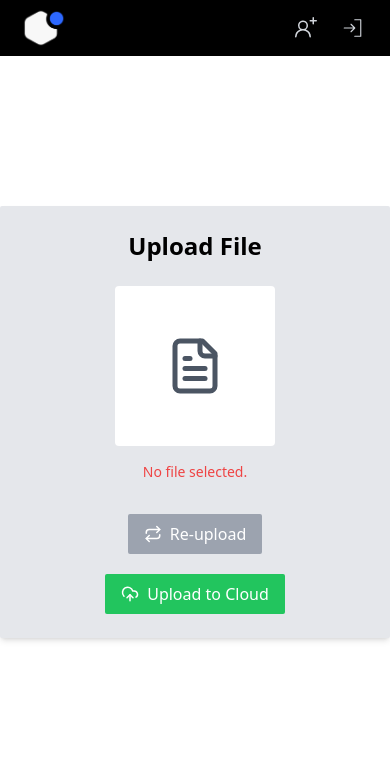
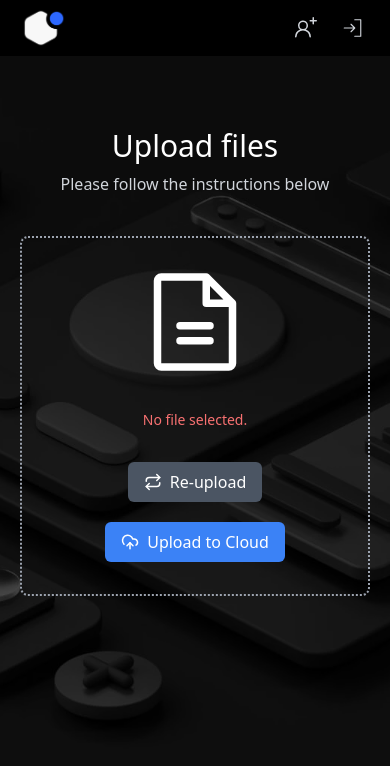
Before and after one commit to harshkunz/Smart-Secure-File-Vault, a React (Vite) app in the folder frontend/: page /upload in a window 390 px wide. Shown: the top 766 px of the page. Built offline with nearby package versions, Linux system fonts and the light colour scheme.

Commit message:
ui responsive

```diff
--- a/frontend/src/components/Dashboard.jsx
+++ b/frontend/src/components/Dashboard.jsx
@@ -49,12 +49,12 @@ const Dashboard = () => {
     <div className="pt-20 min-h-screen relative bg-black">
       {/* Background layer */}
       <div
-        className="h-full w-full absolute inset-0 bg-cover bg-center filter opacity-40"
+        className="h-full w-full absolute inset-0 bg-cover bg-center filter opacity-30"
         style={{ backgroundImage: `url(${cloud})` }}
       />
 
       {/* Foreground Content */}
-      <div className="relative w-full max-w-screen-lg mx-auto px-4 sm:px-16 md:px-16 lg:px-32 text-white">
+      <div className="relative w-full max-w-screen-lg mx-auto px-5 sm:px-16 md:px-16 lg:px-32 text-white">
         <div>
           <h1 className="text-3xl sm:text-4xl md:text-4xl lg:px-5xl font-medium mb-2 pt-12">Done! You're on Dashboard</h1>
           <h2 className="text-base sm:text-lg md:text-lg text-gray-300 mb-6 pb-4">Please follow the conditions below</h2>
--- a/frontend/src/components/Login.jsx
+++ b/frontend/src/components/Login.jsx
@@ -50,7 +50,6 @@ const Login = () => {
         <h2 className="text-2xl font-medium mb-4 text-center">Login</h2>
 
         {error && <p className="text-red-500 mb-2">{error}</p>}
-
         <div className="mb-4">
           <label htmlFor="email" className="block font-medium mb-1">Email</label>
           <input
--- a/frontend/src/components/Upload.jsx
+++ b/frontend/src/components/Upload.jsx
@@ -1,7 +1,9 @@
 import { useState, useRef, useEffect, useContext } from "react";
 import { FileText, Repeat, CloudUpload } from "lucide-react";
+import { PiFileText } from "react-icons/pi";
 import { useLocation, useNavigate } from "react-router-dom";
 import { UserData } from '../context/UserContext';
+import cloud from '../assets/cloud.jpg';
 import axios from 'axios';
 
 const BASE_URL = "http://localhost:5000";
@@ -17,6 +19,7 @@ const Upload = () => {
   const [uploading, setUploading] = useState(false);
   const [uploadProgress, setUploadProgress] = useState(0);
   const [error, setError] = useState('');
+  const [loading, setloading] = useState(false);
 
   const fileInputRef = useRef();
 
@@ -38,9 +41,13 @@ const Upload = () => {
         setError("File size exceeds 50MB limit");
         return;
       }
+      setloading(true);
+      setTimeout(() => {
+        setloading(false);
         setFile(selected);
         setFileName(selected.name);
         setError('');
+      }, 1500);
     }
   };
 
@@ -99,51 +106,76 @@ const Upload = () => {
   };
 
   return (
-    <div className="flex justify-center items-center min-h-screen bg-none">
-      <div className="bg-gray-200 p-6 shadow-md rounded-sm w-full max-w-md">
-        <h2 className="text-2xl font-semibold text-center mb-4">Upload File</h2>
+    <div className="pt-20 min-h-screen relative bg-black">
+      {/* Background layer */}
+        <div
+          className="h-full w-full absolute inset-0 bg-cover bg-center filter opacity-30"
+          style={{ backgroundImage: `url(${cloud})` }}
+        />
 
-        <div className="flex justify-center mb-4 pt-2">
-          <div className="w-40 h-40 bg-white hover:bg-green-100 rounded flex items-center justify-center">
-            <FileText size={60} className="text-gray-600" />
+      {/* Foreground Content */}
+      <div className="relative w-full max-w-screen-lg mx-auto px-5 sm:px-32 md:px-46 lg:px-64">
+        <div className="text-white items-center text-center">
+          <h1 className="text-3xl sm:text-4xl md:text-4xl lg:px-5xl font-medium mb-2 pt-12">Upload files</h1>
+          <h2 className="text-base sm:text-lg md:text-lg text-gray-300 mb-6 pb-4">Please follow the instructions below</h2>
+        </div>
+
+        {/* Upload Card */}
+        <div className= "border-2 border-dotted border-gray-400 p-6 pt-5  rounded-lg text-center space-y-6 transition-all duration-200">
+
+          <div className="flex justify-center mb-4">
+            <div className="w-32 h-32 flex items-center justify-center transition">
+              <PiFileText size={120} className="text-white" />
             </div>
           </div>
 
           {file ? (
-          <div className="space-y-2 text-sm">
-            <div className="flex items-center pt-2">
-              <span className="w-24 font-medium">Name:</span>
+            <div className="space-y-3 text-sm text-white">
+
+              <div className="flex flex-col pt-2 border border-gray-500 rounded-lg py-3 mx-8">
+                <span className="w-24 font-medium text-gray-300 text-center mb-1 pl-1">NAME</span>
+                <div className="flex justify-center px-6">
                   <input
                     value={fileName}
                     onChange={(e) => setFileName(e.target.value)}
-                className="border hover:bg-green-100 p-1 rounded-sm w-full"
+                    className="border-b border-gray-500 focus:border-white bg-transparent text-white focus:outline-none
+                              hover:bg-white hover:bg-opacity-30
+                              w-full max-w-md py-1 pl-3"
                   />
                 </div>
-            <div className="flex items-center">
-              <span className="w-24 font-medium">Type:</span>
-              <span>{file.type || "Unknown"}</span>
               </div>
-            <div className="flex items-center">
-              <span className="w-24 font-medium">Size:</span>
+
+              <div className="flex items-center border border-gray-500 rounded-lg py-2 mx-8">
+                <span className="w-24 font-medium text-gray-300">TYPE</span>
+                <span >{file.type || "Unknown"}</span>
+              </div>
+              <div className="flex items-center border border-gray-500 rounded-lg py-2 mx-8">
+                <span className="w-24 font-medium text-gray-300">SIZE</span>
                 <span>{(file.size / (1024 * 1024)).toFixed(2)} MB</span>
               </div>
             </div>
           ) : (
-          <p className="text-center text-sm text-red-500">No file selected.</p>
+            <p className="text-center text-sm text-red-400">No file selected.</p>
           )}
 
           {error && (
-          <div className="text-red-500 text-center text-sm mt-2">
+            <div className="text-red-400 text-center text-sm mt-2">
               {error}
             </div>
           )}
 
           {uploading && (
-          <div className="w-full bg-gray-200 rounded-full h-2.5 mt-4">
+            <div className="w-full bg-gray-700 rounded-full h-2.5 mt-4">
               <div
-              className="bg-green-600 h-2.5 rounded-full transition-all duration-300"
+                className="bg-green-500 h-2.5 rounded-full transition-all duration-300"
                 style={{ width: `${uploadProgress}%` }}
               />
+            </div>
+          )}
+
+          {loading && (
+            <div className="relative w-full h-2 rounded mt-7 mb-6 overflow-hidden">
+              <div className="absolute h-full bg-white animate-loading-bar" />
             </div>
           )}
 
@@ -151,11 +183,13 @@ const Upload = () => {
             <div className="flex justify-center pt-2">
               <button
                 onClick={() => fileInputRef.current.click()}
-              className="flex items-center gap-2 bg-gray-400 hover:bg-blue-700 text-white px-4 py-2 rounded-sm"
-              disabled={uploading}
+                className="flex items-center gap-2 bg-gray-600 hover:bg-white hover:text-black text-white px-4 py-2 rounded-md transition"
+                disabled={uploading || loading}
               >
-              <Repeat size={18} /> Re-upload
+                <Repeat size={18} />
+                {loading ? "Reloading..." : "Re-upload"}
               </button>
+
               <input
                 type="file"
                 ref={fileInputRef}
@@ -168,7 +202,7 @@ const Upload = () => {
             <div className="flex justify-center pt-2">
               <button
                 onClick={handleUpload}
-              className="flex items-center gap-2 bg-green-500 hover:bg-blue-700 text-white px-4 py-2 rounded-sm"
+                className="flex items-center gap-2 bg-blue-500 hover:bg-white hover:text-black text-white px-4 py-2 mb-2 rounded-md transition"
                 disabled={uploading}
               >
                 <CloudUpload size={18} />
@@ -178,6 +212,9 @@ const Upload = () => {
           </div>
         </div>
       </div>
+
+    </div>
+
   );
 };
 
```
Also changed, not shown: frontend/src/utils/TestFile.jsx (added). Lines whose indentation alone changed are shown as unchanged.
